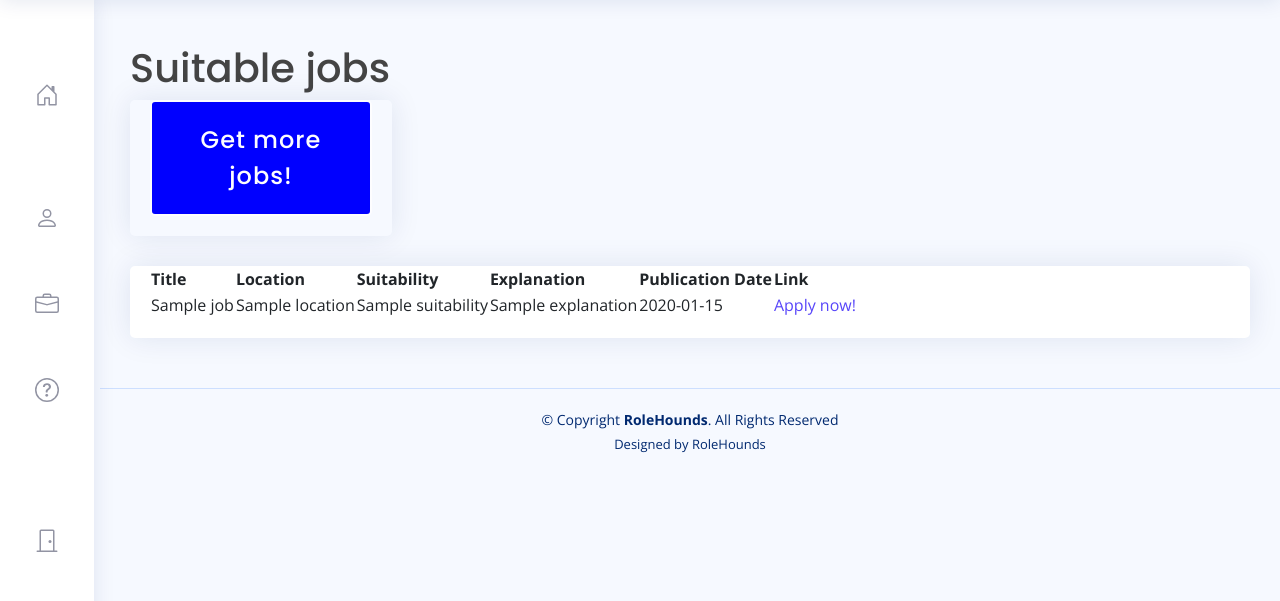
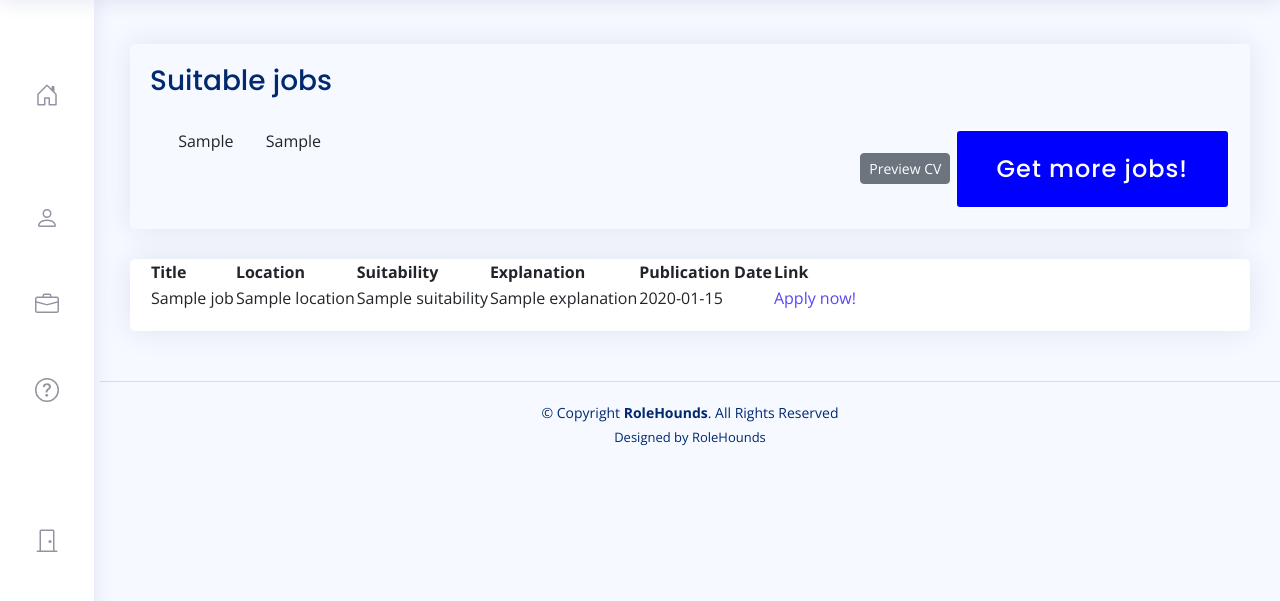
Before and after one commit to 0JCRG0/DjangoApp, a Django app: template DreamedJobAI/templates/DreamedJobAI/user/jobs-user.html in a window 1280 px wide. Shown: the part 60-661 px from the top of the page. Run offline with Django 3.2, Linux system fonts and the light colour scheme; the template is opened without the code that fills it: most values are stand-ins (such as "Sample title", 1, 10 or a date in 2020); grey boxes marked "Sample" are stand-in pictures; some libraries are stand-ins or nearby versions.

Commit message:
new feature

```diff
--- a/DreamedJobAI/templates/DreamedJobAI/user/jobs-user.html
+++ b/DreamedJobAI/templates/DreamedJobAI/user/jobs-user.html
@@ -11,15 +11,37 @@
 {% endblock user_names%}
 
 {%block content%}
-    <div class="pagetitle">
-        <h1> Suitable jobs </h1>
-    </div>
+
     <section class="section">
         <div class="row">
-            <div class="col-md-3">
+            <div class="col-lg-12">
                 <div class="card" style="background: transparent; border: none;">
                     <div class="card-body bg-transparent">
-                        <button id="JobsBtn">Get more jobs!</button>
+                        <div class="card-title">
+                            <h3>Suitable jobs</h3>
+                        </div>
+                        <div class="row">
+                            <div class="col-md-6">
+                                <div class="fs-8 mb-3">
+                                    <svg class="bi pe-none" width="24" height="24" role="img" aria-label="Profile">
+                                        <use xlink:href="#geo-alt"/>
+                                    </svg>
+                                    {{ desired_country }}
+                                    <svg class="bi pe-none" width="24" height="24" role="img" aria-label="Profile">
+                                        <use xlink:href="#geo-alt"/>
+                                    </svg>
+                                    {{ second_desired_country }}
+                                </div>
+                            </div>
+                            <div class="col-md-6 text-end">
+                                <button id="CvPreviewBtn" type="button" class="btn btn-secondary btn-sm">
+                                    Preview CV
+                                </button>
+                                <button id="JobsBtn" type="button" class="btn btn-primary btn-sm">
+                                    Get more jobs!
+                                </button>
+                            </div>
+                        </div>
                         <div id="loading" class="d-none text-center">
                             <div class="spinner-border text-primary" role="status">
                                 <span class="visually-hidden">Loading...</span>
@@ -27,11 +49,12 @@
                             <p>Scouring the web for your jobs...</p>
                             <p>This might take a couple of minutes. Please do not refresh the page.</p>
                         </div>
-                        <div id="error-args" class="alert alert-danger mt-3 d-none">
+                        <div id="error-args" class="alert alert-danger mt-3 d-none text-center">
                             <p>Did you forget to either select a desired country or submit your CV?</p>
                             <p>You can do that in your <a href="{% url 'DreamedJobAI:profile-user' %}">Profile.</a></p>
+                            <p>If this continues to happen please contact us at <a href="{% url 'DreamedJobAI:help-user' %}">help</a> or send us an email to customer_support@rolehounds.com</p>
                         </div>
-                        <div id="error-function" class="alert alert-danger mt-3 d-none">
+                        <div id="error-function" class="alert alert-danger mt-3 d-none text-center">
                             <p>An error occurred while processing your request. Please try again later.</p>
                         </div>
                     </div>
```
